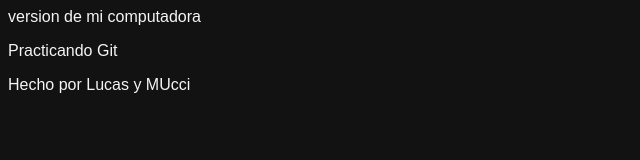
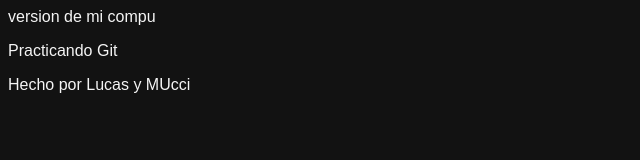
Before and after one commit to Lucaspro14/practica-git, a plain HTML site: page index.html in a window 1280 px wide. Shown: the full height of the page, 0-640 px from the left. Drawn offline with Linux system fonts and the light colour scheme.

Commit message:
Cambio h1 desde mi compu

```diff
--- a/index.html
+++ b/index.html
@@ -7,7 +7,7 @@
     <link rel="stylesheet" href="css/estilos.css">
 </head>
 <body>
-    version de mi computadora
+    version de mi compu
     <p>Practicando Git</p>
     <footer>Hecho por Lucas y MUcci</footer>
 </body>
```
